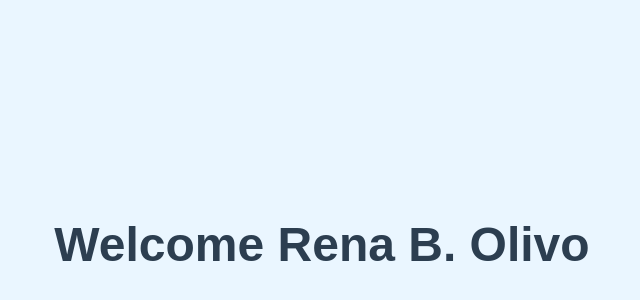
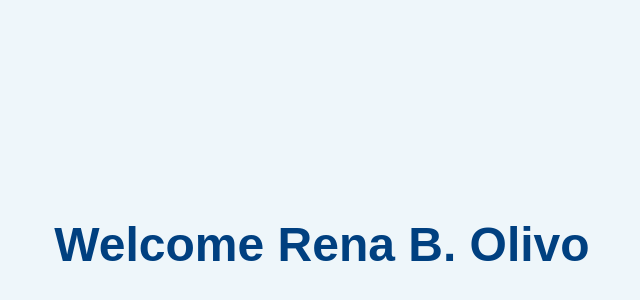
Before and after one commit to renalii/Web-App, a plain HTML site: page Index.html in a window 1280 px wide. Shown: the part 156-456 px from the top of the page, without its empty margins (318-958 px from the left). Drawn offline with Linux system fonts and the light colour scheme.

Commit message:
Index.html

```diff
--- a/Index.html
+++ b/Index.html
@@ -1,13 +1,13 @@
 <!DOCTYPE html>
 <html lang="en">
 <head>
-  <meta charset="UTF-8">
-  <meta name="viewport" content="width=device-width, initial-scale=1.0">
-  <title>Welcome Rena B. Olivo</title>
+  <meta charset="UTF-8" />
+  <meta name="viewport" content="width=device-width, initial-scale=1.0"/>
+  <title>Welcome</title>
   <style>
     body {
       font-family: Arial, sans-serif;
-      background-color: #eaf6ff;
+      background-color: #eef6fa;
       display: flex;
       justify-content: center;
       align-items: center;
@@ -15,9 +15,8 @@
       margin: 0;
     }
     h1 {
-      color: #2c3e50;
       font-size: 3rem;
-      text-align: center;
+      color: #004080;
     }
   </style>
 </head>
```
